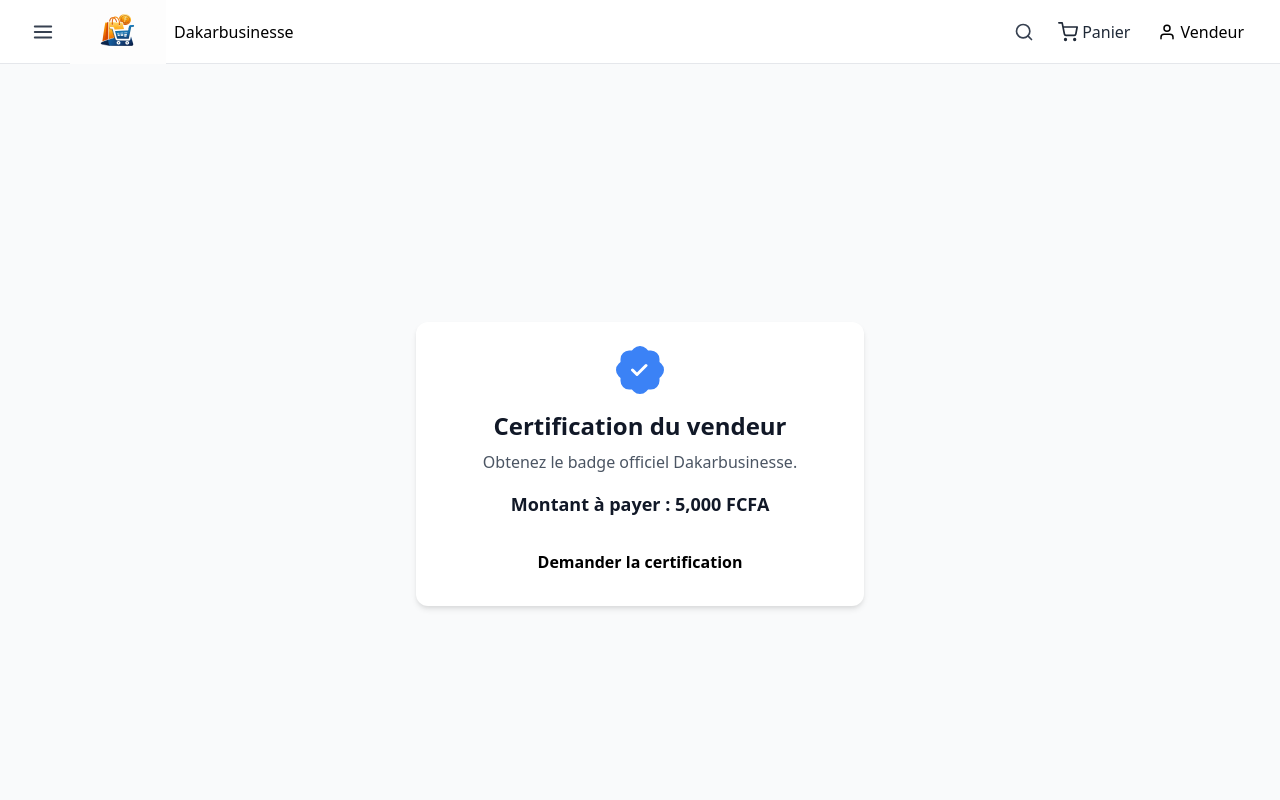
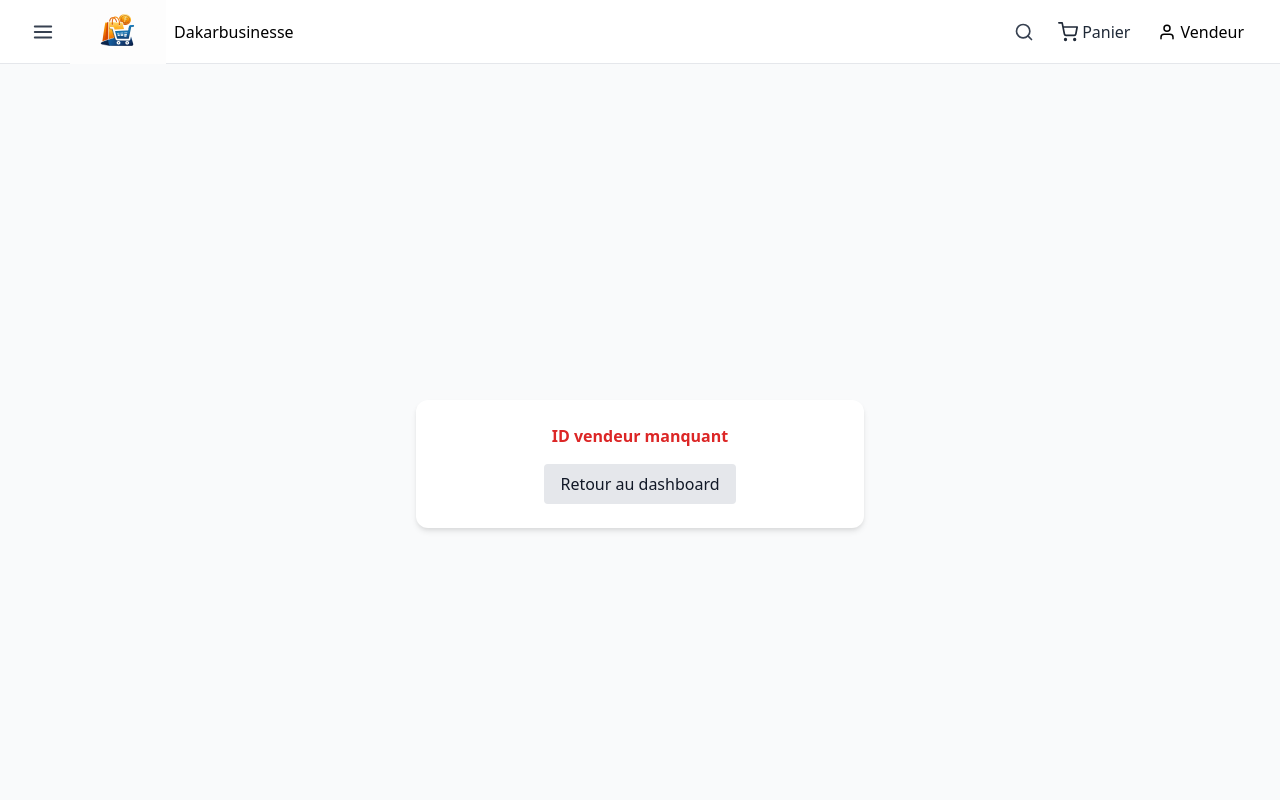
Before and after one commit to diabsking/Dakarbusinesse, a React (Vite) app in the folder frontend/: page /certification in a window 1280 px wide. Shown: the top 800 px of the page. Built offline with nearby package versions, Linux system fonts and the light colour scheme.

Commit message:
corriger

```diff
--- a/frontend/src/components/TableauDebord/UserProfile.jsx
+++ b/frontend/src/components/TableauDebord/UserProfile.jsx
@@ -248,13 +248,14 @@
       Les vendeurs <strong>certifiés</strong> sont priorisés sur Kolwaz.
     </p>
     <button
-                  onClick={() => navigate("/certification")}
+      onClick={() => navigate("/certification", { state: { vendeurId: user._id } })}
       className="mt-3 text-blue-600 font-semibold hover:underline"
     >
       Devenir vendeur certifié →
     </button>
   </div>
 )}
+
 
             <div className="grid grid-cols-1 sm:grid-cols-2 gap-3 text-sm mt-4">
               <p><strong>Email :</strong> {user.email}</p>
--- a/frontend/src/pages/Certification.jsx
+++ b/frontend/src/pages/Certification.jsx
@@ -1,8 +1,15 @@
 import { useState } from "react";
+import { useLocation, useNavigate } from "react-router-dom";
 import { BsPatchCheckFill } from "react-icons/bs";
 import api from "../services/api";
 
-export default function Certification({ vendeurId }) {
+export default function Certification() {
+  const location = useLocation();
+  const navigate = useNavigate();
+
+  // 🔑 ID vendeur reçu depuis UserProfile
+  const vendeurId = location.state?.vendeurId;
+
   const [demandeEnvoyee, setDemandeEnvoyee] = useState(false);
   const [certification, setCertification] = useState(null);
   const [actionLoading, setActionLoading] = useState(false);
@@ -10,21 +17,36 @@
   const CERTIFICATION_PRICE = 5000;
   const WAVE_BASE_LINK = "https://pay.wave.com/m/M_sn_hHeTj4ufIvYG";
 
+  /* ================= SECURITE ================= */
+  if (!vendeurId) {
+    return (
+      <div className="min-h-screen flex items-center justify-center bg-gray-50 p-6">
+        <div className="bg-white p-6 rounded-xl shadow-md max-w-md w-full text-center">
+          <p className="text-red-600 font-semibold mb-4">
+            ID vendeur manquant
+          </p>
+          <button
+            onClick={() => navigate("/dashboard")}
+            className="bg-gray-200 px-4 py-2 rounded"
+          >
+            Retour au dashboard
+          </button>
+        </div>
+      </div>
+    );
+  }
+
   /* ================= ENVOI DEMANDE CERTIFICATION ================= */
   const envoyerDemandeCertification = async () => {
     if (demandeEnvoyee) return;
 
-    if (!vendeurId) {
-      alert("ID vendeur manquant !");
-      return;
-    }
-
     setActionLoading(true);
     try {
-      const res = await api.post("/api/certification/demande", { vendeurId });
-      const nouvelleCertification = res.data.certification;
+      const res = await api.post("/api/certification/demande", {
+        vendeurId,
+      });
 
-      setCertification(nouvelleCertification);
+      setCertification(res.data.certification);
       setDemandeEnvoyee(true);
     } catch (err) {
       console.error("🔥 Erreur lors de la demande :", err);
@@ -38,9 +60,11 @@
     }
   };
 
-  /* ================= LIEN DE PAIEMENT WAVE ================= */
+  /* ================= LIEN WAVE ================= */
   const wavePaymentLink = certification
-    ? `${WAVE_BASE_LINK}?amount=${CERTIFICATION_PRICE}&metadata=${encodeURIComponent(certification._id)}`
+    ? `${WAVE_BASE_LINK}?amount=${CERTIFICATION_PRICE}&metadata=${encodeURIComponent(
+        certification._id
+      )}`
     : `${WAVE_BASE_LINK}?amount=${CERTIFICATION_PRICE}`;
 
   return (
@@ -50,12 +74,18 @@
           <BsPatchCheckFill size={48} className="text-blue-500" />
         </div>
 
-        <h2 className="text-2xl font-bold mb-2">Certification du vendeur</h2>
-        <p className="text-gray-600 mb-4">Obtenez le badge officiel Dakarbusinesse.</p>
+        <h2 className="text-2xl font-bold mb-2">
+          Certification du vendeur
+        </h2>
+        <p className="text-gray-600 mb-4">
+          Obtenez le badge officiel Dakarbusinesse.
+        </p>
 
         <div className="mb-6 text-lg font-semibold">
           Montant à payer :{" "}
-          <span className="text-orange-600">{CERTIFICATION_PRICE.toLocaleString()} FCFA</span>
+          <span className="text-orange-600">
+            {CERTIFICATION_PRICE.toLocaleString()} FCFA
+          </span>
         </div>
 
         {!demandeEnvoyee ? (
@@ -69,11 +99,17 @@
           </button>
         ) : (
           <div className="space-y-4">
-            <p className="text-green-600 font-semibold">Demande envoyée avec succès 🎉</p>
+            <p className="text-green-600 font-semibold">
+              Demande envoyée avec succès 🎉
+            </p>
+
             <p className="text-gray-600">
               Paiement manuel requis :{" "}
-              <b className="text-orange-600">{CERTIFICATION_PRICE.toLocaleString()} FCFA</b>
+              <b className="text-orange-600">
+                {CERTIFICATION_PRICE.toLocaleString()} FCFA
+              </b>
             </p>
+
             <a
               href={wavePaymentLink}
               target="_blank"
@@ -82,9 +118,18 @@
             >
               Payer avec Wave
             </a>
+
             <p className="text-xs text-gray-500">
-              La certification sera activée après validation du paiement par l’administrateur.
+              La certification sera activée après validation du paiement
+              par l’administrateur.
             </p>
+
+            <button
+              onClick={() => navigate("/dashboard")}
+              className="w-full bg-gray-100 text-gray-700 py-2 rounded-lg"
+            >
+              Retour au dashboard
+            </button>
           </div>
         )}
       </div>
```
Lines whose indentation alone changed are shown as unchanged.
